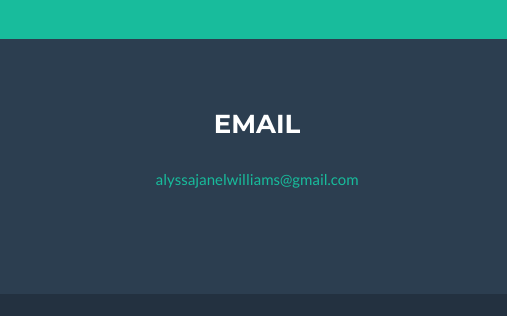
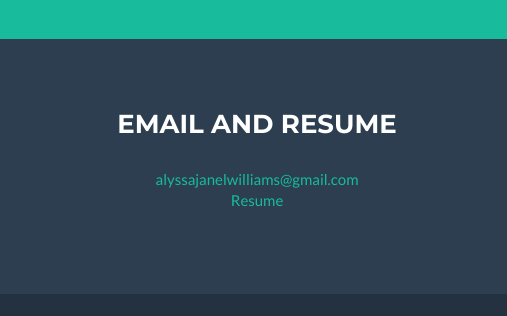
Before and after one commit to alyssaw90/alyssaw90.github.io, a plain HTML site: page index.html in a window 1280 px wide. Shown: the part 2088-2404 px from the top of the page, 773-1280 px from the left. Drawn offline with nearby package versions, Linux system fonts and the light colour scheme.

Commit message:
added resume

```diff
--- a/index.html
+++ b/index.html
@@ -177,8 +177,10 @@
                                     </ul>
                                 </div>
                                 <div class="footer-col col-md-4">
-                                    <h3>Email</h3>
+                                    <h3>Email and Resume</h3>
                                     <a href="mailto:alyssajanelwilliams@gmail.com">alyssajanelwilliams@gmail.com</a>
+                                    <div class="gap"></div>
+                                    <a href="AlyssaWilliamsResume.pdf">Resume</a>
                                 </div>
                             </div>
                         </div>
```
Also changed, not shown: 1 other file.
